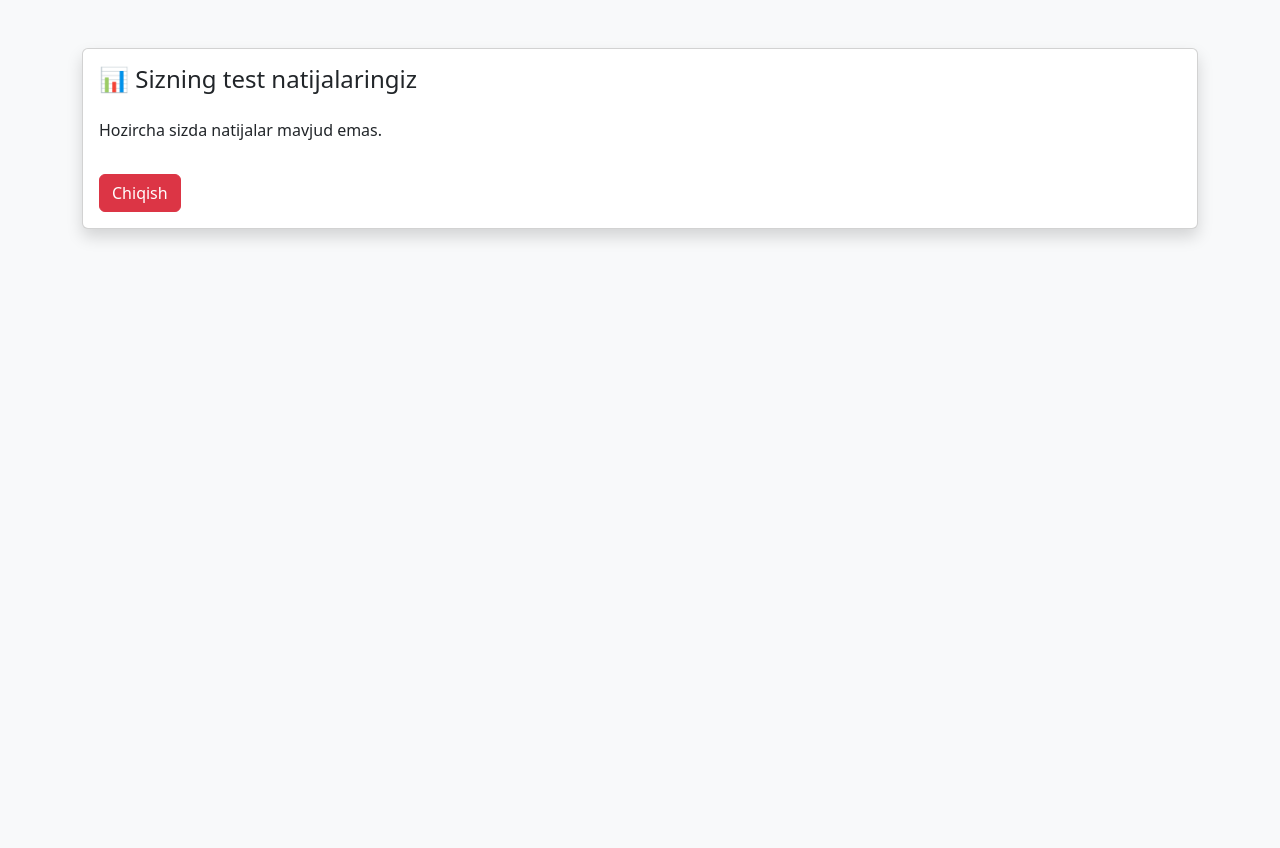
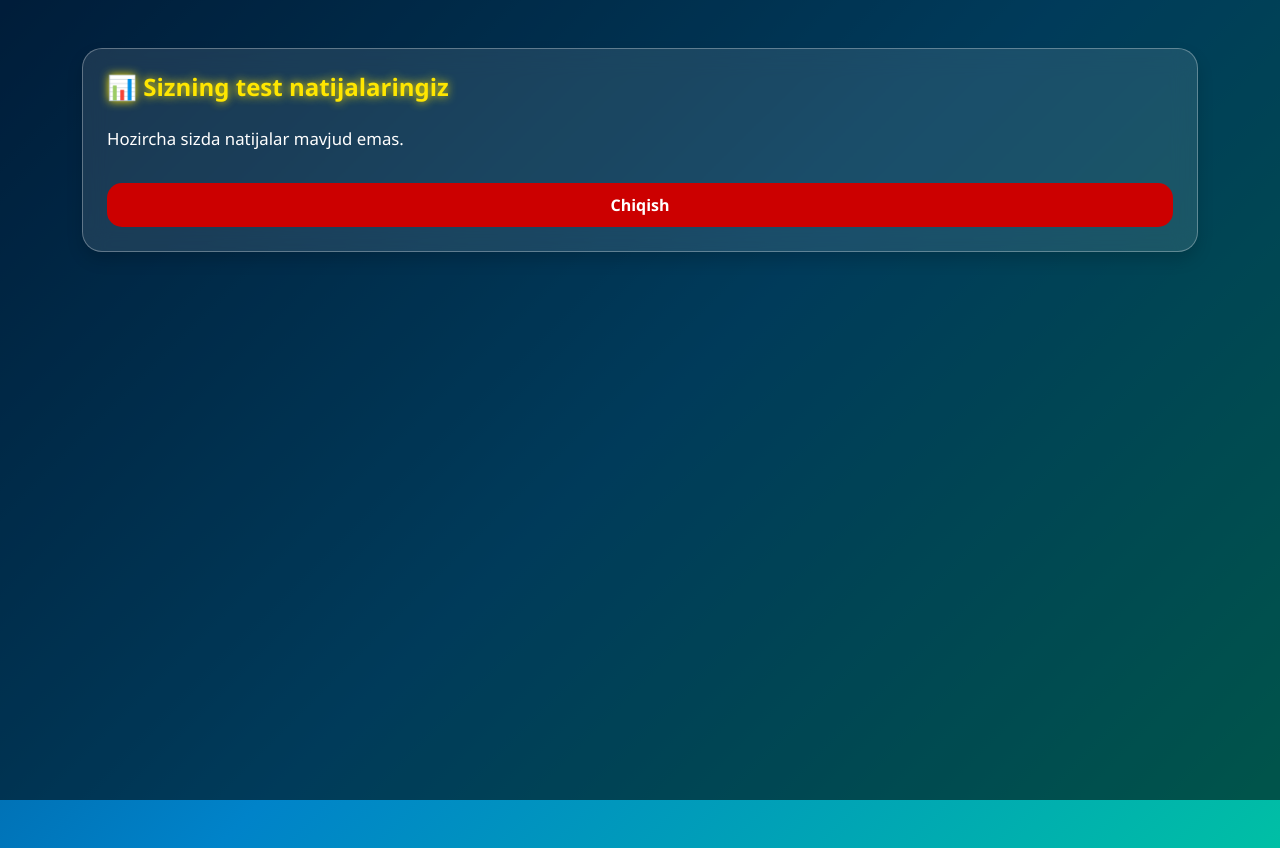
Before and after one commit to shaxzodbara/test, a Flask app: page /my-results in a window 1280 px wide. Before the commit the page ends 240 px from the top, so only its background shows below. Run offline with Flask 3, Linux system fonts and the light colour scheme; the visitor is signed in with stand-in values (Sample User, id 1).

Commit message:
Update my_results.html

```diff
--- a/templates/my_results.html
+++ b/templates/my_results.html
@@ -1,15 +1,78 @@
-<!-- my_results.html -->
 <!DOCTYPE html>
 <html lang="uz">
 <head>
-    <meta charset="UTF-8">
-    <title>Natijalarim</title>
-    <link href="https://cdn.jsdelivr.net/npm/bootstrap@5.3.2/dist/css/bootstrap.min.css" rel="stylesheet">
+    <meta charset="UTF-8" />
+    <title>Ichki Ishlar Vazirligi — Natijalarim</title>
+    <link href="https://cdn.jsdelivr.net/npm/bootstrap@5.3.2/dist/css/bootstrap.min.css" rel="stylesheet" />
+    <style>
+        body {
+            margin: 0;
+            min-height: 100vh;
+            background: linear-gradient(135deg, #004080, #0083c9, #00bfa5);
+            position: relative;
+            font-family: 'Segoe UI', Tahoma, Geneva, Verdana, sans-serif;
+        }
+        body::before {
+            content: "";
+            position: fixed;
+            inset: 0;
+            background-color: rgba(0, 0, 0, 0.55);
+            z-index: 0;
+        }
+        .container {
+            position: relative;
+            z-index: 1;
+        }
+        .card {
+            background: rgba(255, 255, 255, 0.1);
+            backdrop-filter: blur(12px);
+            border-radius: 20px;
+            border: 1px solid rgba(255, 255, 255, 0.3);
+            box-shadow: 0 8px 32px 0 rgba(0, 0, 0, 0.37);
+            color: white;
+        }
+        h4.card-title {
+            font-weight: 700;
+            color: #ffe600;
+            text-shadow: 0 0 10px #ffe600;
+        }
+        .list-group-item {
+            background: rgba(0, 0, 0, 0.3);
+            border: none;
+            color: white;
+            margin-bottom: 6px;
+            border-radius: 10px;
+            font-weight: 600;
+        }
+        .badge.bg-success {
+            background-color: #28a745 !important;
+            font-size: 1.1em;
+        }
+        .badge.bg-danger {
+            background-color: #dc3545 !important;
+            font-size: 1.1em;
+        }
+        a.btn-danger {
+            background-color: #cc0000;
+            border: none;
+            font-weight: 700;
+            border-radius: 15px;
+            padding: 10px 20px;
+            transition: background-color 0.3s ease;
+        }
+        a.btn-danger:hover {
+            background-color: #990000;
+            text-decoration: none;
+            color: white;
+        }
+        p {
+            font-size: 1.05em;
+        }
+    </style>
 </head>
-<body class="bg-light">
+<body>
 <div class="container mt-5">
-    <div class="card shadow">
-        <div class="card-body">
+    <div class="card shadow p-4">
         <h4 class="card-title mb-4">📊 Sizning test natijalaringiz</h4>
         {% if results %}
             {% for r in results %}
@@ -36,8 +99,5 @@
         <a href="/logout" class="btn btn-danger mt-3">Chiqish</a>
     </div>
 </div>
-</div>
 </body>
 </html>
-
-<!-- savol.html keyingi javobda -->
```
Lines whose indentation alone changed are shown as unchanged.
